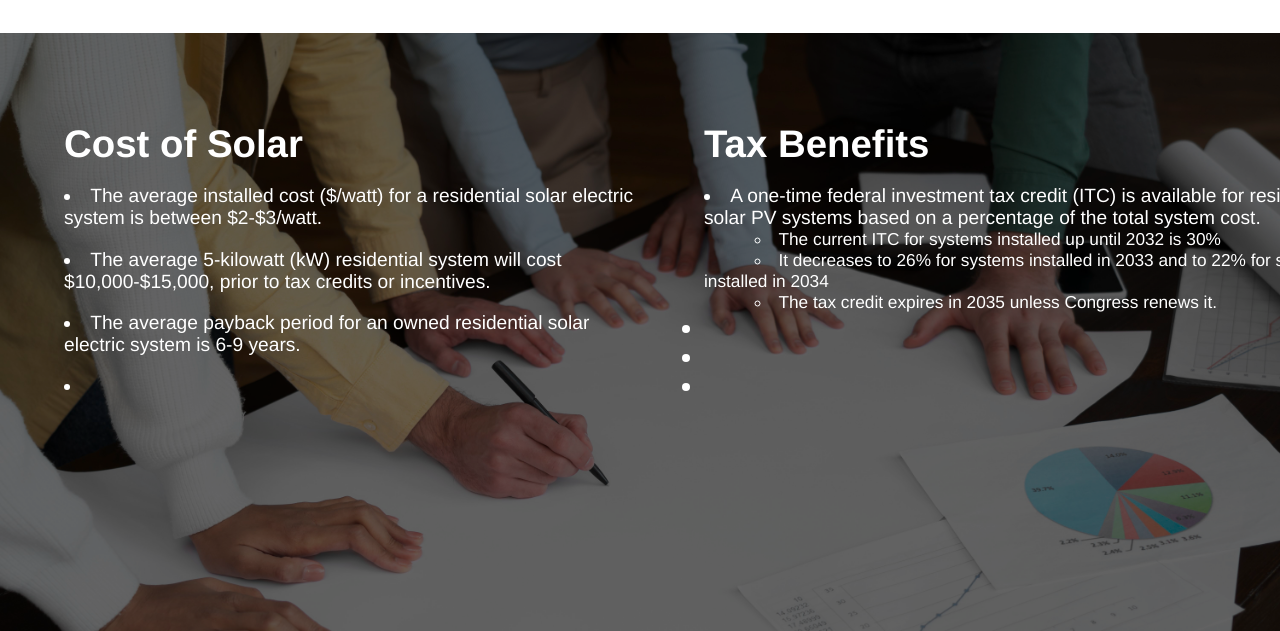
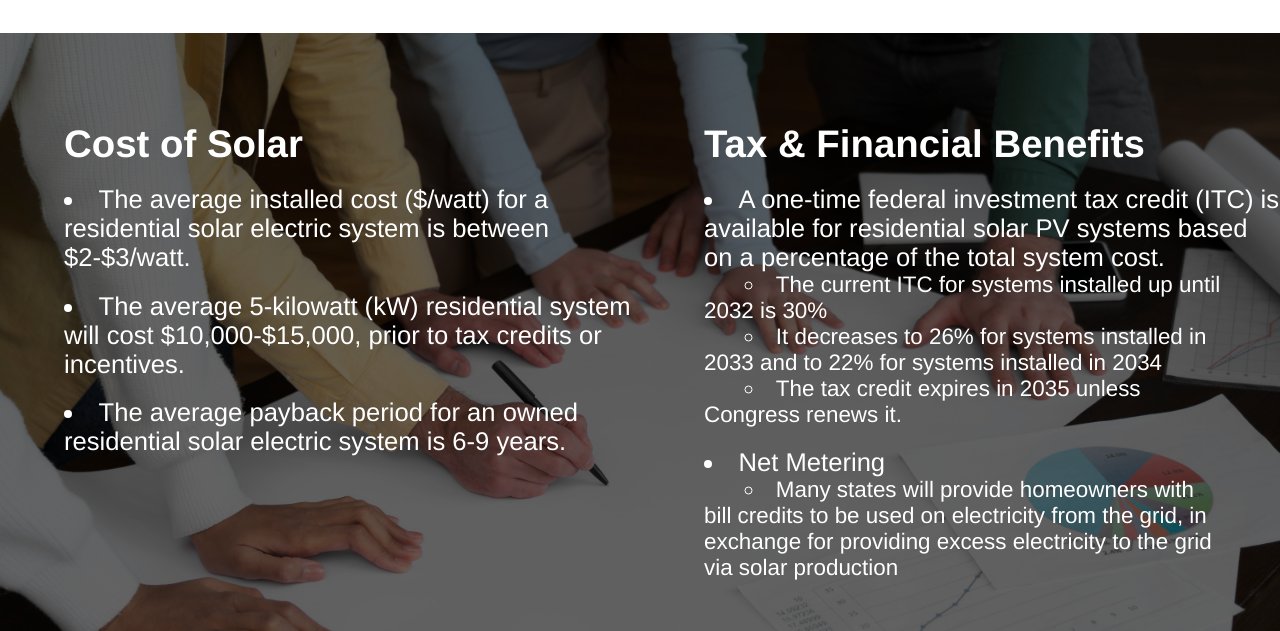
Before and after one commit to sici1y/sici1y.github.io, a plain HTML site: page pages/initiatives/solar.html in a window 1280 px wide. Shown: the part 1580-2211 px from the top of the page. Drawn offline with nearby package versions, Linux system fonts and the light colour scheme.

Commit message:
practically finished solar page

```diff
--- a/css/initiatives/solar.css
+++ b/css/initiatives/solar.css
@@ -251,11 +251,12 @@ section {
 .costList {
     list-style-position: inside;
     padding-top: 1.5vw;
-    font-size: 1.5vw;
+    font-size: 2vw;
 }
 .itcList {
     text-indent: 8%;
-    font-size: 1.35vw;
+    font-size: 1.75vw;
+    width: 90%;
 }
 
 .taxInfo {
@@ -265,5 +266,11 @@ section {
 .taxList {
     list-style-position: inside;
     padding-top: 1.5vw;
-    font-size: 1.5vw;
+    font-size: 2vw;
+    width: 90%;
 }
+.netMetering {
+    text-indent: 8%;
+    font-size: 1.75vw;
+    width: 90%;
+}
--- a/pages/initiatives/solar.html
+++ b/pages/initiatives/solar.html
@@ -74,13 +74,12 @@
                         <li class="tag costList">The average installed cost ($/watt) for a residential solar electric system is between $2-$3/watt.</li>
                         <li class="tag costList">The average 5-kilowatt (kW) residential system will cost $10,000-$15,000, prior to tax credits or incentives.</li>
                         <li class="tag costList">The average payback period for an owned residential solar electric system is 6-9 years.</li>
-                        <li class="tag costList"></li>
                 </ul>
 
                 </div>
 
                 <div class="tag taxInfo">
-                    <h1 class="solarTaxExplained"> Tax Benefits</h1>
+                    <h1 class="solarTaxExplained"> Tax & Financial Benefits</h1>
                     <ul>
                         <li class="tag taxList">A one-time federal investment tax credit (ITC) is available for residential solar PV systems based on a percentage of the total system cost.
                             <ul>
@@ -89,9 +88,11 @@
                                 <li class="itcList">The tax credit expires in 2035 unless Congress renews it.</li>
                             </ul>
                         </li>
-                        <li></li>
-                        <li></li>
-                        <li></li>
+                        <li class="tag taxList"> Net Metering
+                            <ul>
+                                <li class="netMetering">Many states will provide homeowners with bill credits to be used on electricity from the grid, in exchange for providing excess electricity to the grid via solar production</li>
+                            </ul>
+                        </li>
                     </ul>
                 </div>
 
```
